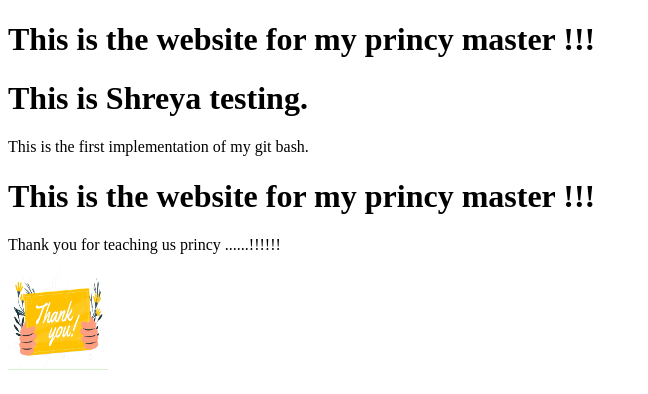
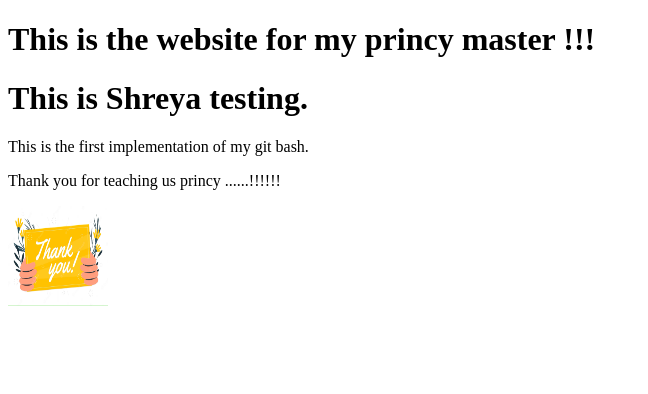
Before and after one commit to Shreya-1802/TeachingMyKids, a plain HTML site: page index.html in a window 1280 px wide. Shown: the whole page, without its empty margins (0-648 px from the left). Drawn offline with Linux system fonts and the light colour scheme.

Commit message:
done  by ansh

```diff
--- a/index.html
+++ b/index.html
@@ -9,7 +9,6 @@
     <h1>This is the website for my  princy  master !!!</h1>
     <h1>This is Shreya testing.</h1>
     <p>This is the first implementation of my git bash.</p>
-    <h1>This is the website for my  princy master !!!</h1>
     <p> Thank you for teaching us princy ......!!!!!!</p>
     <img src="img1.png" alt="nothing"  width="100px" height="100px">
     <h1></h1>
```
